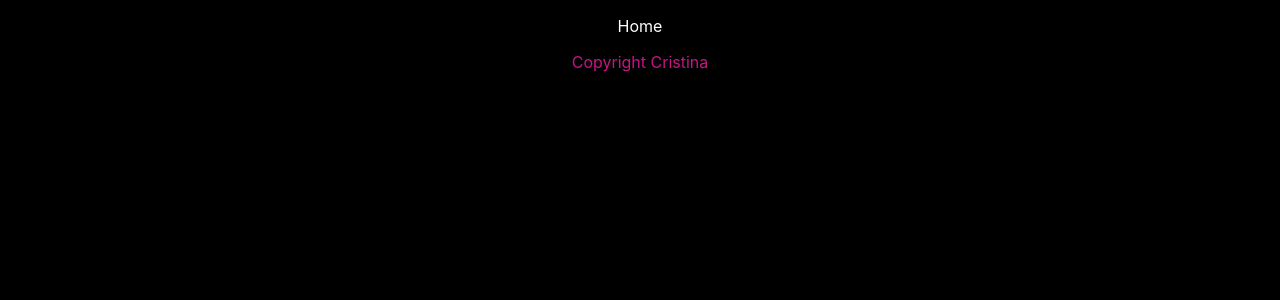
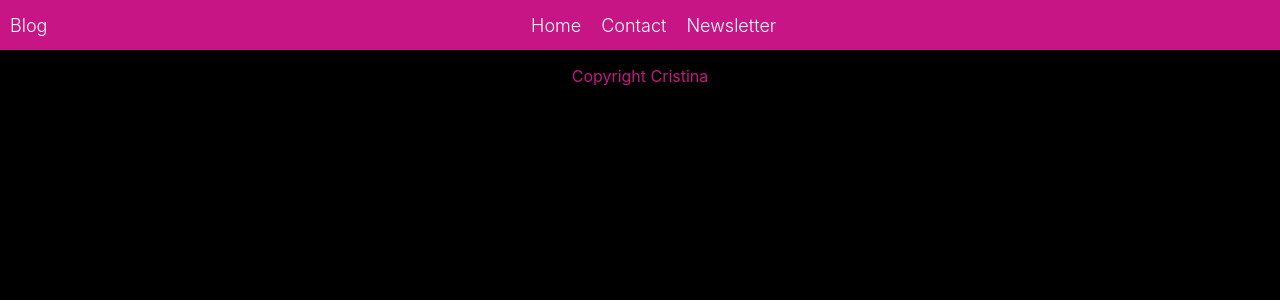
Before and after one commit to NilvanCristina/BlogApp, a React (Create React App) app: page / in a window 1280 px wide. Shown: the top 300 px of the page. Built offline with nearby package versions, Linux system fonts and the light colour scheme.

Commit message:
Add Navbar component

```diff
--- a/src/Pages/Home/Home.js
+++ b/src/Pages/Home/Home.js
@@ -1,12 +1,13 @@
 import React from 'react';
 import Footer from "../../components/Footer/Footer";
 import './Home.css';
+import Navbar from "../../components/Navbar/Navbar";
 
 function Home() {
 
     return (
         <div>
-            <p>Home</p>
+            <Navbar />
             <Footer />
         </div>
     )
--- /dev/null
+++ b/src/components/Navbar/Navbar.css
@@ -0,0 +1,35 @@
+.Navbar {
+    width: 100%;
+    height: 50px;
+    background-color: mediumvioletred;
+    position: sticky;
+    top: 0;
+    display: flex;
+    align-items: center;
+}
+
+.TopLeft {
+    margin-left: 10px;
+    font-size: 18px;
+    font-weight: 300;
+    cursor: pointer;
+}
+
+.TopCenter {
+    flex: 6;
+}
+
+.TopList {
+    display: flex;
+    justify-content: center;
+    margin: 0;
+    padding: 0;
+    list-style: none;
+}
+
+.TopListItem {
+    margin-right: 20px;
+    font-size: 18px;
+    font-weight: 300;
+    cursor: pointer;
+}
--- /dev/null
+++ b/src/components/Navbar/Navbar.js
@@ -0,0 +1,27 @@
+import React from "react";
+import './Navbar.css'
+
+function Navbar() {
+
+    return (
+        <div className="Navbar">
+            <div className="TopLeft">
+                Blog
+            </div>
+
+            <div className="TopCenter">
+                <ul className="TopList">
+                    <li className="TopListItem">Home</li>
+                    <li className="TopListItem">Contact</li>
+                    <li className="TopListItem">Newsletter</li>
+                </ul>
+            </div>
+
+            <div className="TopRight">
+
+            </div>
+        </div>
+    )
+}
+
+export default Navbar;
```
